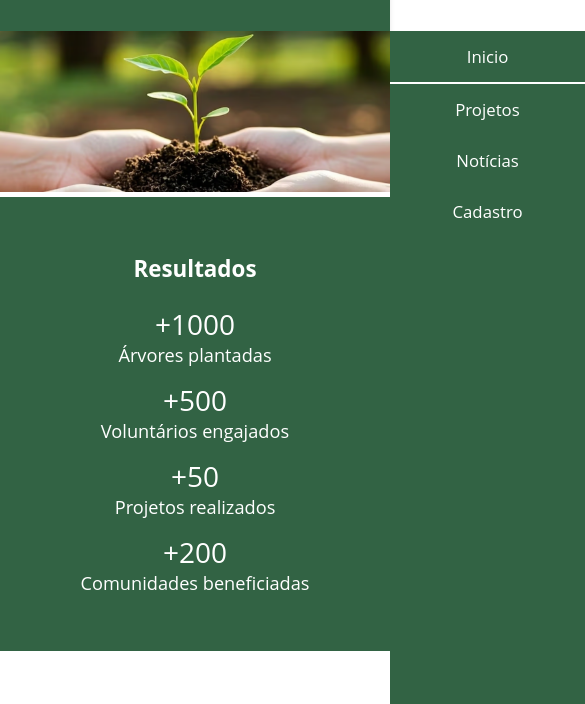
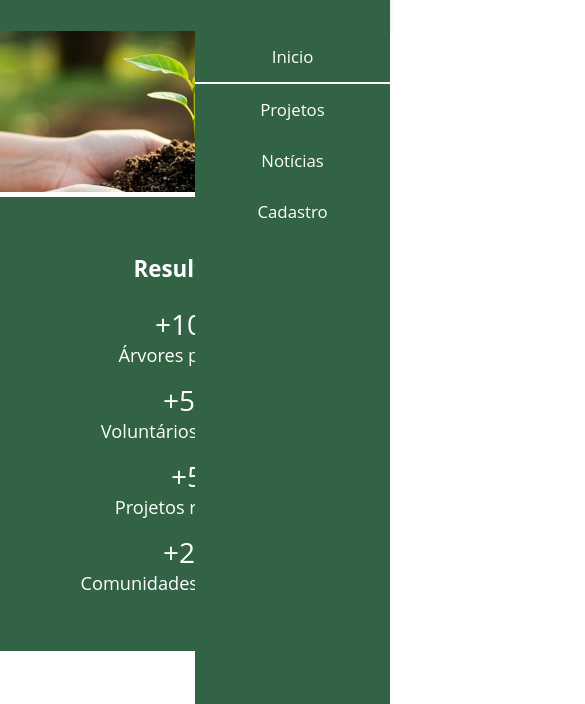
Before and after one commit to luansouza97/ONG-fundacao-raizes, a plain HTML site: page index.html in a window 390 px wide. Shown: the part 87-791 px from the top of the page, 585 px wide, since content can reach past the window. Drawn offline with Linux system fonts and the light colour scheme.

Commit message:
Eliminação do scroll horizontal

```diff
--- a/assets/css/global/header.css
+++ b/assets/css/global/header.css
@@ -112,10 +112,6 @@
     .header-logo .box-botao{
         display: none;
     }
-    #menu-check:checked + .header__menu{
-        transform: translate(0%);
-        box-shadow: -1px 3px 5px rgba(0, 0, 0, 0.3);
-    }
     .header__menu-hamburguer{
         display: flex;
         align-items: center;
@@ -124,14 +120,18 @@
         cursor: pointer;
     }
     .header__menu{
-        position: absolute;
+        position: fixed;
         z-index: 999;
-        transform: translate(100%);
+        transform: translateX(0);
         top: 14dvh;
         right: 0;
         width: 50%;
         height: 86dvh;
         background-color: var(--cor-verde-escuro);
+    }
+    #menu-check:checked + .header__menu{
+        transform: translateX(100%);
+        box-shadow: -1px 3px 5px rgba(0, 0, 0, 0.3);
     }
 
     .header__nav-menu{
--- a/assets/css/global/reset.css
+++ b/assets/css/global/reset.css
@@ -11,6 +11,7 @@ body{
   color: var(--cor-texto);
   background-color: var(--cor-branco);
   font-size: 16px;
+  overflow-x: hidden;
 }
 html{
   scroll-behavior: smooth ;
```
